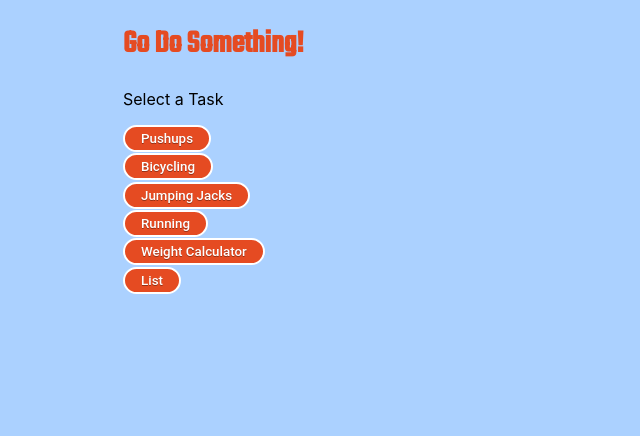
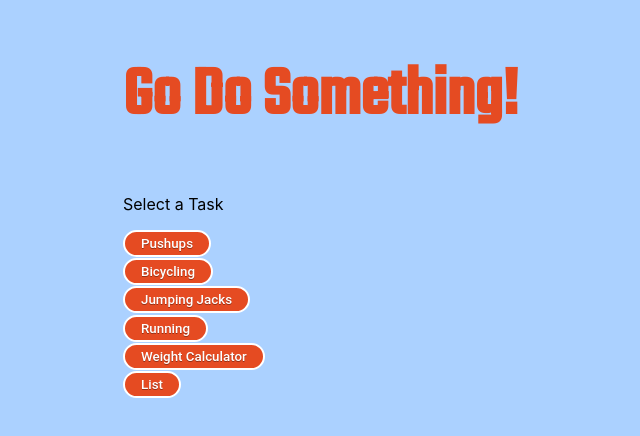
Before and after one commit to emily-foley/portfolio-1, a React (Create React App) app in the folder exercise-app/: page / in a window 1280 px wide. Shown: the top 436 px of the page, without its empty margins (27-667 px from the left). Built offline with nearby package versions, Linux system fonts and the light colour scheme.

Commit message:
March 20, 2022 7:07 PM

```diff
--- a/exercise-app/src/App.css
+++ b/exercise-app/src/App.css
@@ -45,6 +45,7 @@ html{
 .something{
   color:#e54b22;
   font-family: 'Teko', sans-serif;
+  font-size: 70px;
 }
 
 .select{
```
